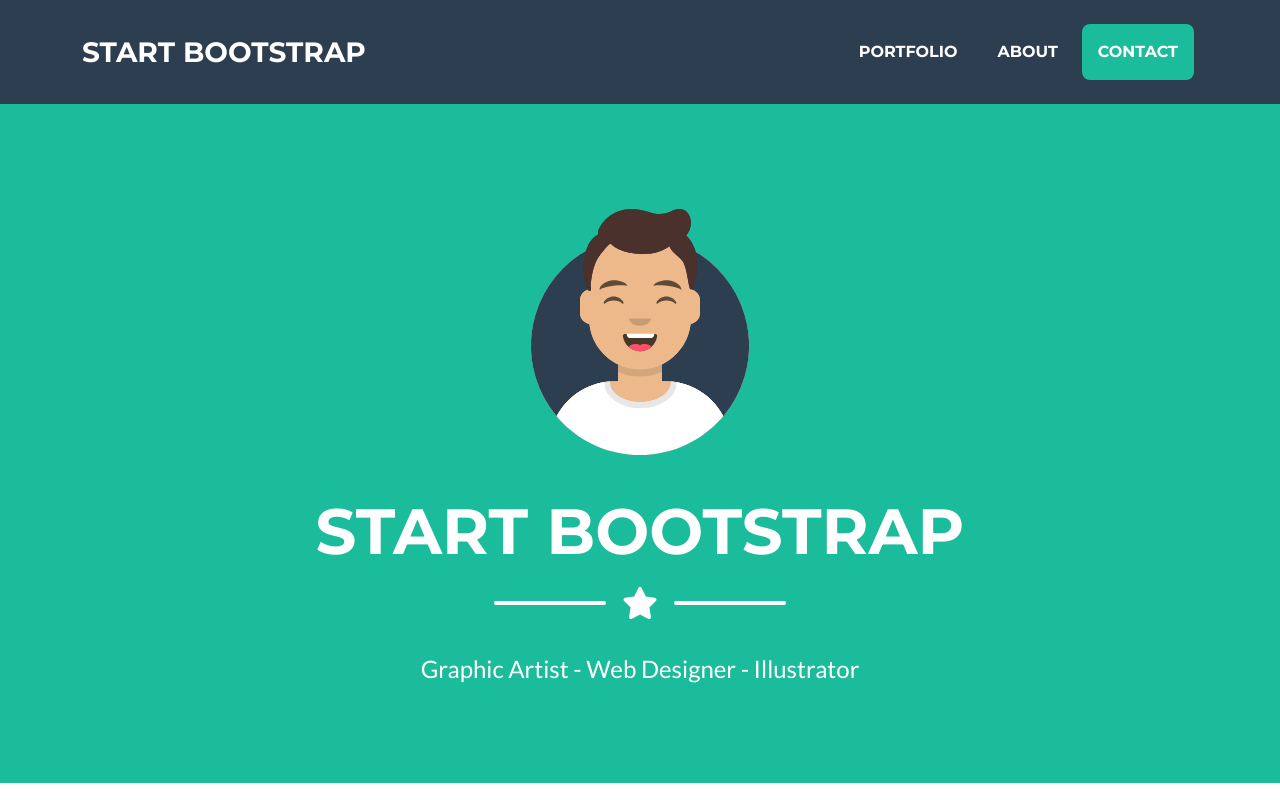
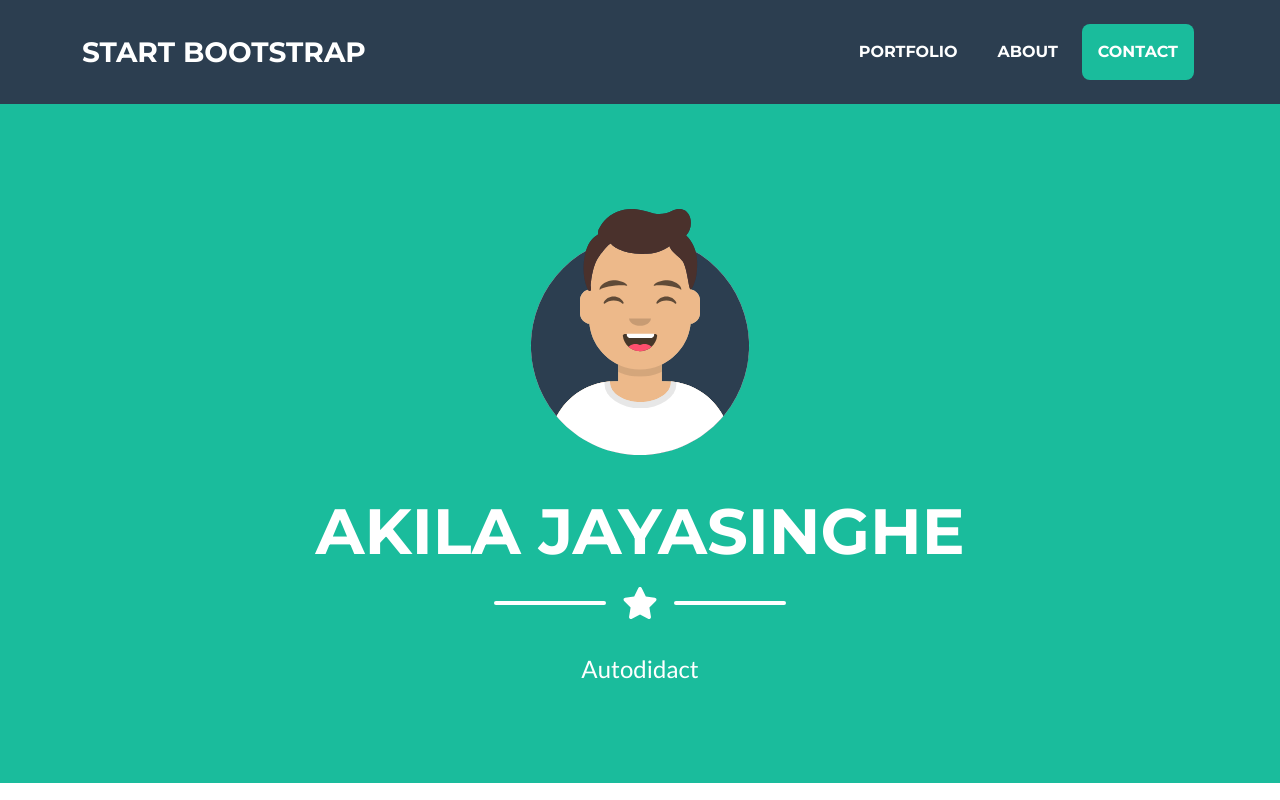
Before and after one commit to Warhawk9135/PHP-Website, a plain HTML site: page index.html in a window 1280 px wide. Shown: the top 800 px of the page. Drawn offline with nearby package versions, Linux system fonts and the light colour scheme.

Commit message:
Update index.html
changed name

```diff
--- a/index.html
+++ b/index.html
@@ -5,7 +5,7 @@
         <meta name="viewport" content="width=device-width, initial-scale=1, shrink-to-fit=no" />
         <meta name="description" content="" />
         <meta name="author" content="" />
-        <title>Freelancer - Start Bootstrap Theme</title>
+        <title>Freelancer - Start Bootstrap</title>
         <!-- Favicon-->
         <link rel="icon" type="image/x-icon" href="assets/favicon.ico" />
         <!-- Font Awesome icons (free version)-->
@@ -40,7 +40,7 @@
                 <!-- Masthead Avatar Image-->
                 <img class="masthead-avatar mb-5" src="assets/img/avataaars.svg" alt="..." />
                 <!-- Masthead Heading-->
-                <h1 class="masthead-heading text-uppercase mb-0">Start Bootstrap</h1>
+                <h1 class="masthead-heading text-uppercase mb-0">Akila Jayasinghe</h1>
                 <!-- Icon Divider-->
                 <div class="divider-custom divider-light">
                     <div class="divider-custom-line"></div>
@@ -48,7 +48,7 @@
                     <div class="divider-custom-line"></div>
                 </div>
                 <!-- Masthead Subheading-->
-                <p class="masthead-subheading font-weight-light mb-0">Graphic Artist - Web Designer - Illustrator</p>
+                <p class="masthead-subheading font-weight-light mb-0">Autodidact</p>
             </div>
         </header>
         <!-- Portfolio Section-->
```
